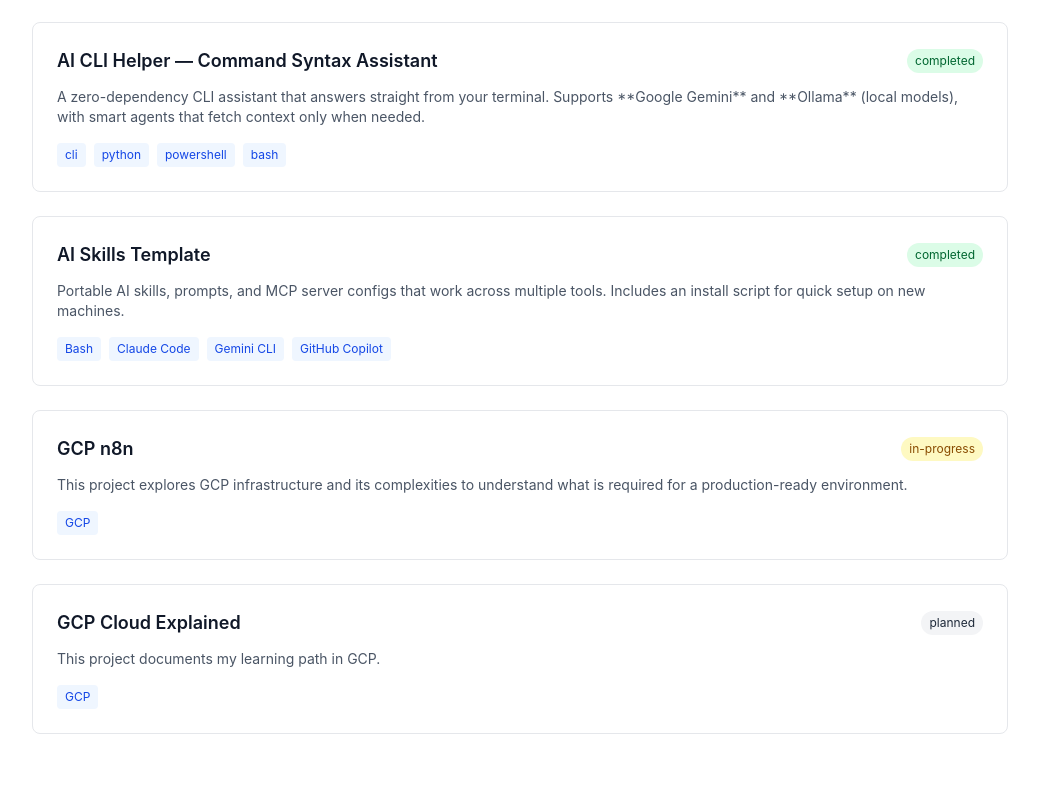
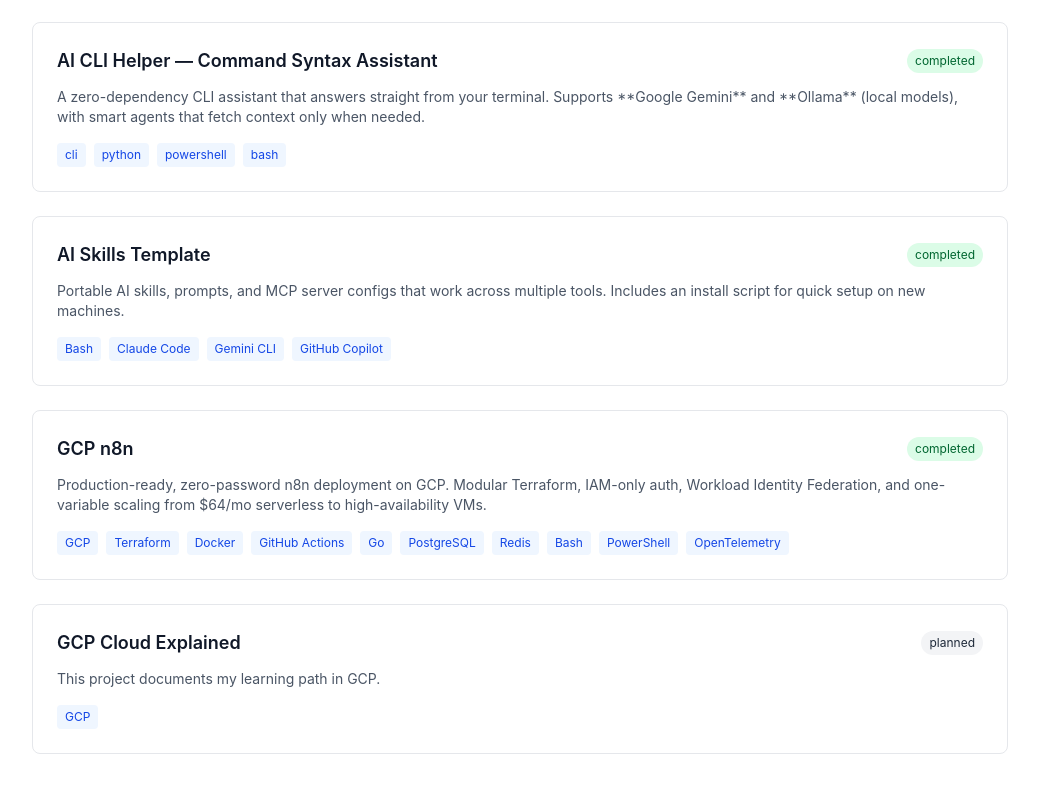
Before and after one commit to myusername68/artium-projects, a React (Vite) app in the folder website/: page /projects in a window 1280 px wide. Shown: the part 631-1423 px from the top of the page, without its empty margins (120-1159 px from the left). Built offline with nearby package versions, Linux system fonts and the light colour scheme.

Commit message:
feat: gcp-n8n project completed

```diff
--- a/website/src/data/projects.ts
+++ b/website/src/data/projects.ts
@@ -77,9 +77,11 @@
     id: "GCP-n8n",
     title: "GCP n8n",
     description:
-      "This project explores GCP infrastructure and its complexities to understand what is required for a production-ready environment.",
-    tools: ["GCP"],
-    status: "in-progress",
+        "Production-ready, zero-password n8n deployment on GCP. Modular Terraform, IAM-only auth, Workload Identity Federation, and one-variable scaling from $64/mo serverless to high-availability VMs.",
+    tools: ["GCP", "Terraform", "Docker", "GitHub Actions", "Go", "PostgreSQL", "Redis", "Bash", "PowerShell", "OpenTelemetry"],
+    status: "completed",
+    remoteDocsUrl: "https://raw.githubusercontent.com/myusername68/n8n-gcp/main/README.md",
+    repoUrl: "https://github.com/myusername68/n8n-gcp",
   },
   {
     id: "GCP-cloud-explained",
```
